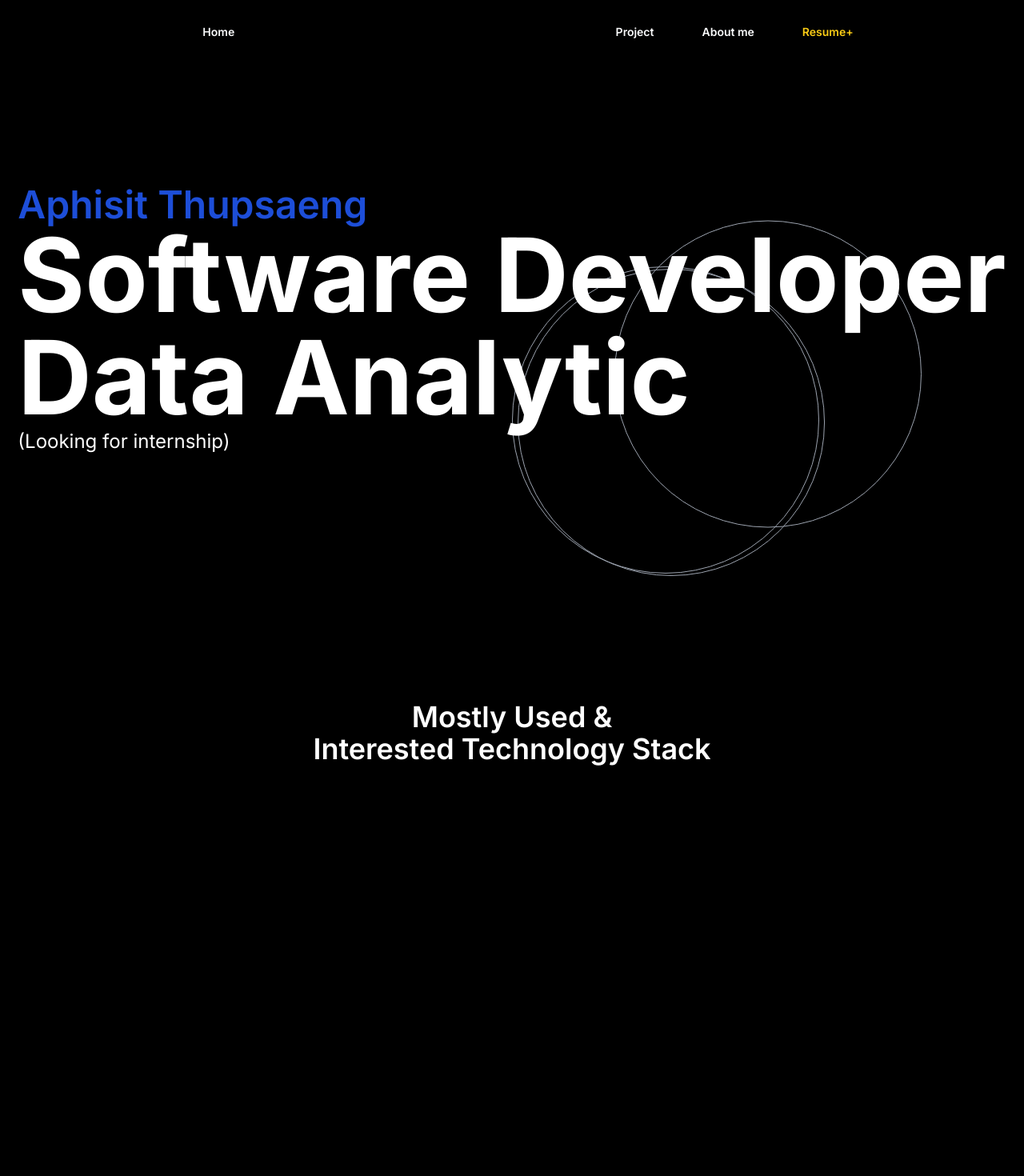
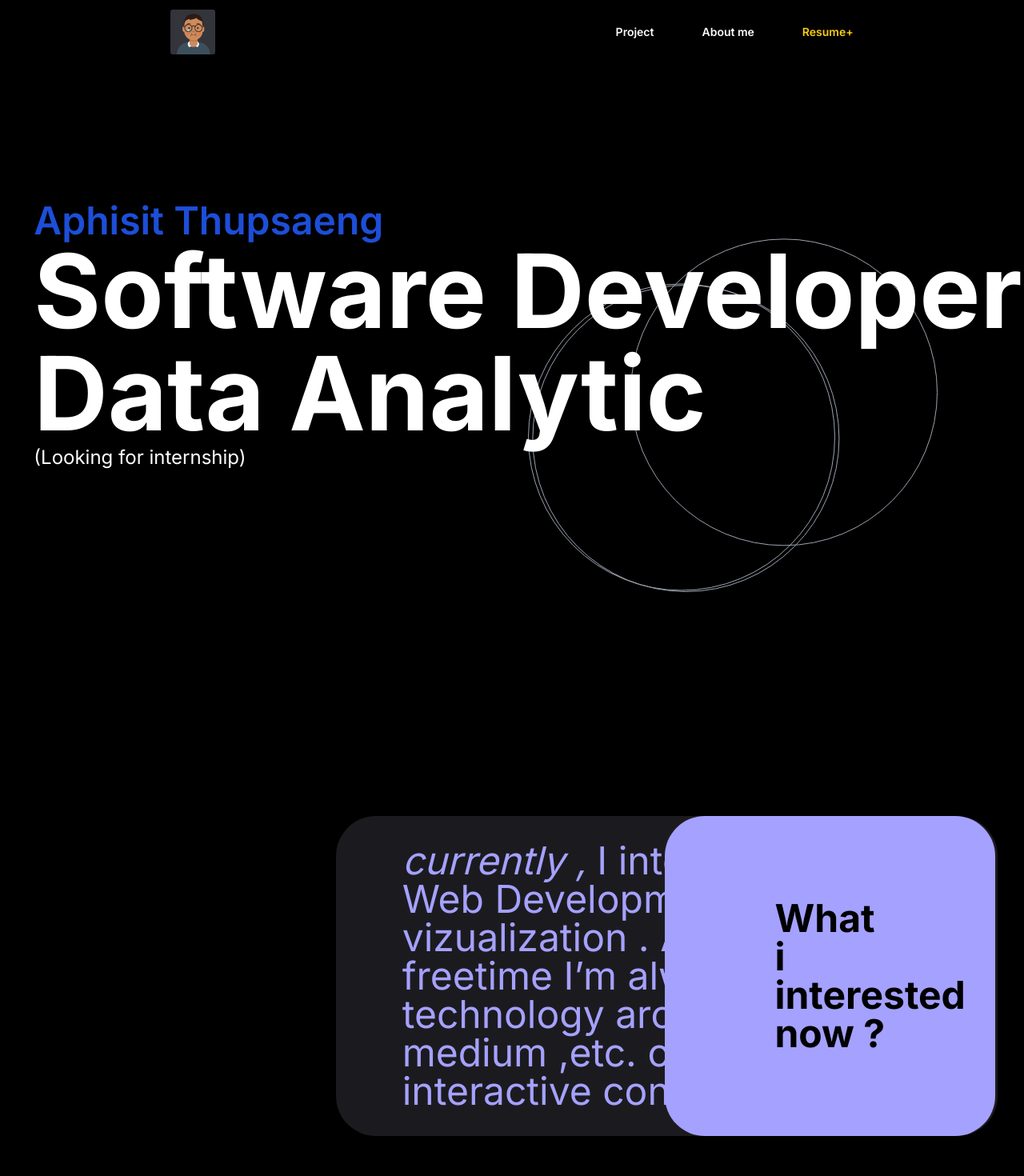
Before and after one commit to aphisit-ths/me, a React (Create React App) app: page / in a window 1280 px wide. Shown: the top 1470 px of the page at 80% size. Built offline with nearby package versions, Linux system fonts and the light colour scheme.

Commit message:
update logo

```diff
--- a/src/App.css
+++ b/src/App.css
@@ -11,4 +11,5 @@ html {
 .App {
     overflow-y: hidden;
     background: black;
+    padding: 20px 20px;
 }
--- a/src/App.jsx
+++ b/src/App.jsx
@@ -7,6 +7,7 @@ import IntroPage from './components/intro';
 import Navbar from './components/nav';
 import Projects from './components/projects';
 import MostlyUsedPage from './components/mostly-used';
+import InteractCard from './components/card/interactcard';
 function App() {
   const appRef = useRef(null);
   const size = useWindowSize();
@@ -46,6 +47,7 @@ function App() {
       <section ref={appRef}>
         <Navbar />
         <IntroPage />
+        <InteractCard />
         <MostlyUsedPage />
         <Projects />
       </section>
--- /dev/null
+++ b/src/components/card/interactcard.jsx
@@ -0,0 +1,46 @@
+import React, { useRef, useEffect } from 'react';
+import gsap from 'gsap';
+import { ScrollTrigger } from 'gsap/ScrollTrigger';
+gsap.registerPlugin(ScrollTrigger);
+function InteractCard() {
+  const purple = useRef(null);
+  const black = useRef(null);
+
+  useEffect(() => {
+    gsap.from(black.current, {
+      x: 400,
+      scrollTrigger: {
+        trigger: black.current,
+        scrub: true,
+        start: 'top 90%',
+        end: 'center 30%',
+      },
+    });
+  }, []);
+
+  return (
+    <div className='w-full px-1 md:px-10  h-screen flex flex-row justify-center items-center align-middle relative'>
+      <div
+        ref={black}
+        className='flex xl:w-2/3 bg-secondblack-0 h-1/2  w-screen  absolute rounded-large left-0  justify-center align-middle items-center '
+      >
+        <p className='font-inter font-normal text-xl md:text-4xl xl:text-5xl text-mypurple-0 w-4/5'>
+          <span className='italic'>currently ,</span> I interested in Web
+          Development and data vizualization . Also in my freetime I’m always
+          reading technology arcticle on medium ,etc. or watch interactive
+          content .
+        </p>
+      </div>
+      <div
+        ref={purple}
+        className='invisible xl:visible w-screen xl:w-1/3 bg-mypurple-0 h-1/2 rounded-large absolute right-4 flex flex-col justify-center items-center '
+      >
+        <p className='font-inter font-bold text-xl md:text-4xl xl:text-5xl text-black w-1/3'>
+          What i interested now ?
+        </p>
+      </div>
+    </div>
+  );
+}
+
+export default InteractCard;
--- a/src/components/nav/index.jsx
+++ b/src/components/nav/index.jsx
@@ -9,9 +9,13 @@ function Navbar() {
       className='w-full h-20 left-0 top-0 absolute flex justify-center align-middle z-10'
     >
       <div className='w-full md:w-4/6 h-full flex justify-between my-0 mx-6 items-center align-middle'>
-        <p className='font-inter font-semibold ml-3 md:ml-10 text-sm  cursor-pointer text-gray-50'>
-          Home
-        </p>
+        <a className='w-14 h-14' href='/me'>
+          <img
+            className=''
+            src={process.env.PUBLIC_URL + '/logo.png'}
+            alt='me'
+          />
+        </a>
         <ul className='flex justify-evenly gap-5'>
           <a href='/me/#project'>
             <li className=' font-inter font-semibold ml-3 md:ml-10 text-sm  cursor-pointer text-gray-50'>
--- a/tailwind.config.js
+++ b/tailwind.config.js
@@ -1,6 +1,15 @@
 module.exports = {
   content: ['./src/**/*.{html,js,jsx,tsx}'],
   theme: {
+    borderRadius: {
+      none: '0',
+      sm: '0.125rem',
+      DEFAULT: '0.25rem',
+      md: '0.375rem',
+      lg: '0.5rem',
+      full: '9999px',
+      large: '50px',
+    },
     extend: {
       fontFamily: {
         inter: ['Inter', 'sans-serif'],
```
Also changed, not shown: public/logo.png (added).
